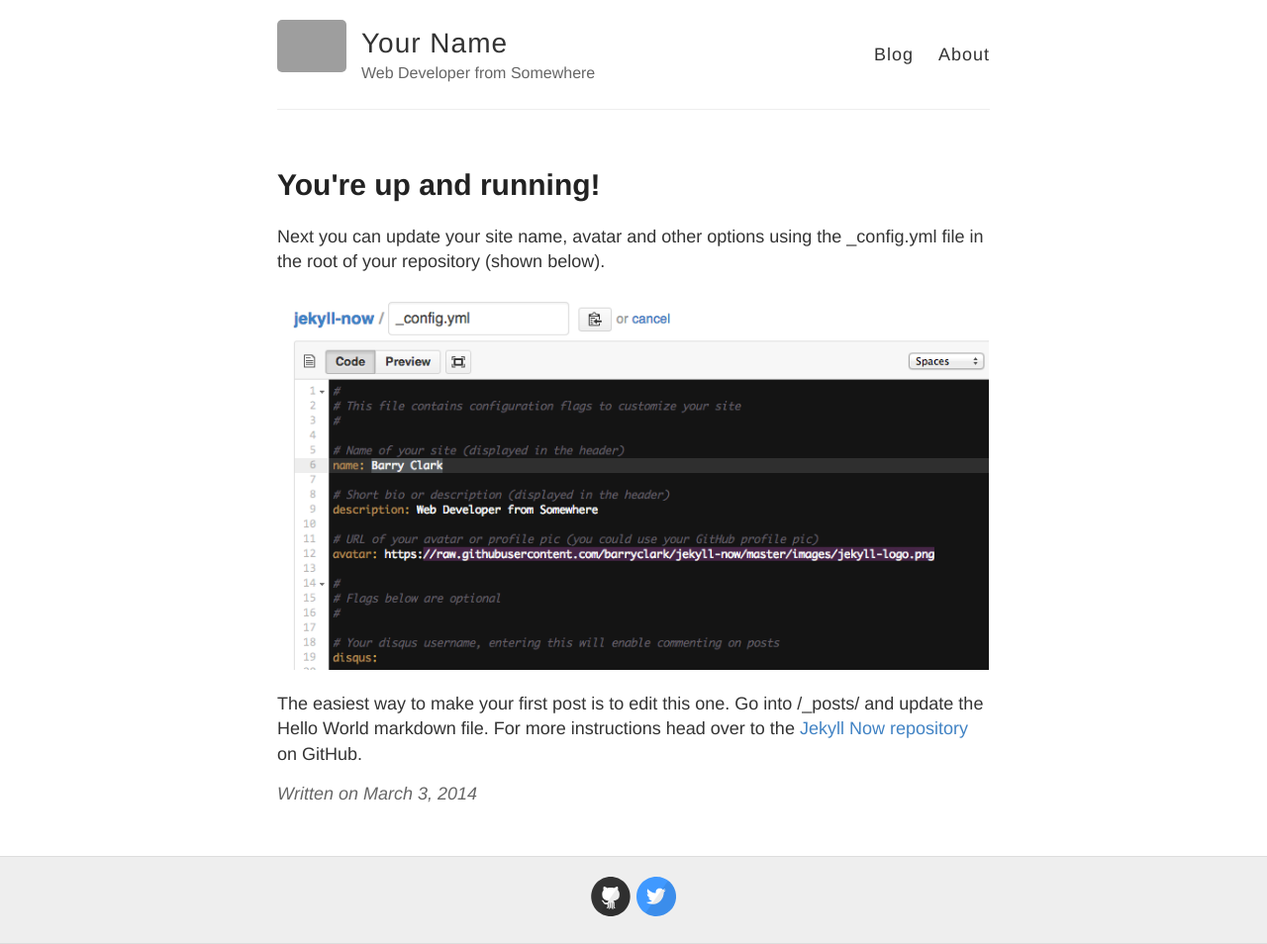
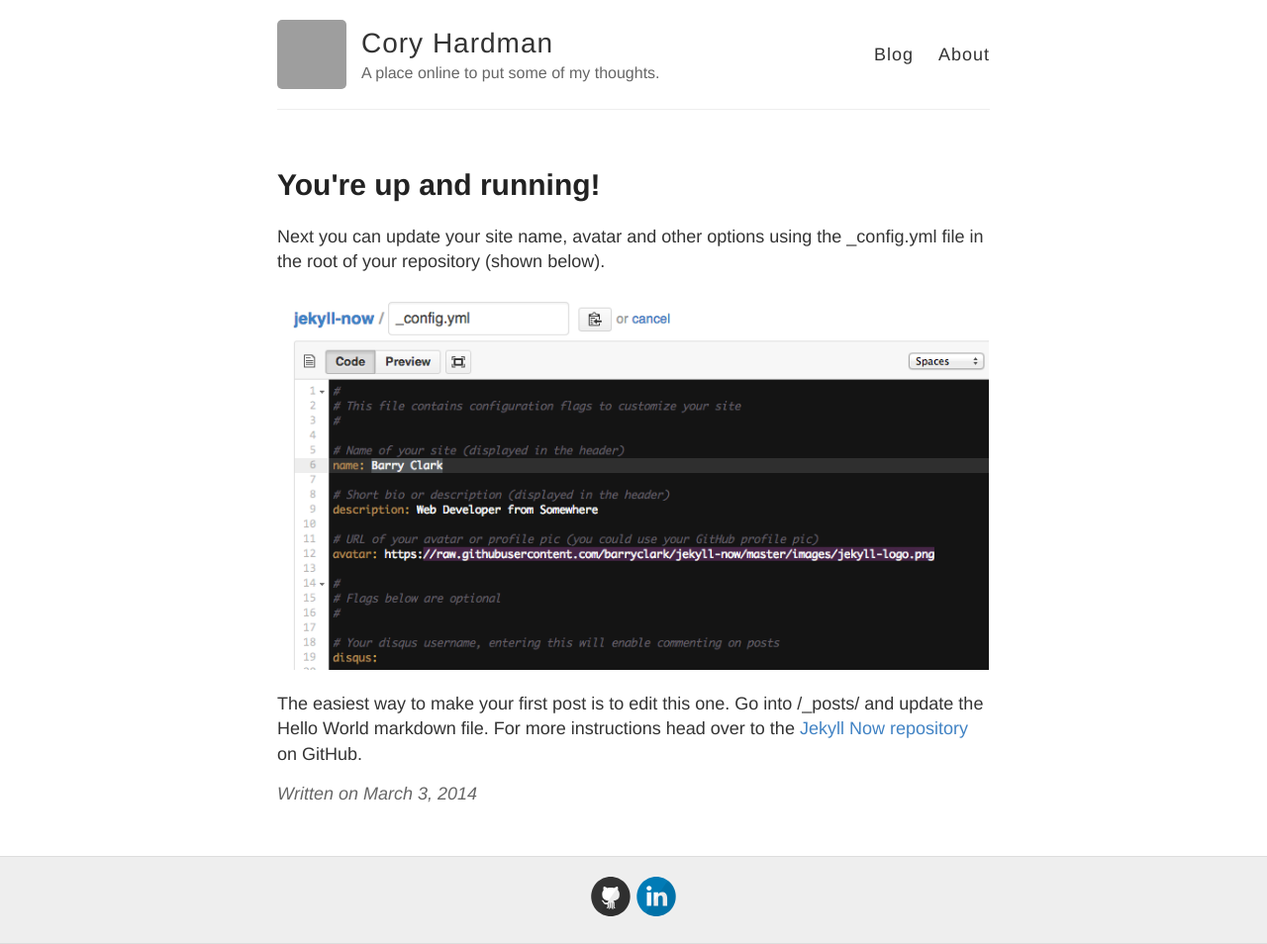
Before and after one commit to coryhardman/coryhardman.github.io, a Jekyll site: the page built from _posts/2014-3-3-Hello-World.md, in a window 1280 px wide. Shown: the whole page at 99% size. Built offline with Jekyll 4.4.1, drawn with Linux system fonts in a browser that asks for light colours; grey boxes are pictures that could not be loaded.

Commit message:
update the config

```diff
--- a/_config.yml
+++ b/_config.yml
@@ -3,13 +3,13 @@
 #
 
 # Name of your site (displayed in the header)
-name: Your Name
+name: Cory Hardman
 
 # Short bio or description (displayed in the header)
-description: Web Developer from Somewhere
+description: A place online to put some of my thoughts.
 
 # URL of your avatar or profile pic (you could use your GitHub profile pic)
-avatar: https://raw.githubusercontent.com/barryclark/jekyll-now/master/images/jekyll-logo.png
+avatar: https://avatars.githubusercontent.com/u/1251039?v=4
 
 #
 # Flags below are optional
@@ -21,12 +21,12 @@ footer-links:
   email:
   facebook:
   flickr:
-  github: barryclark/jekyll-now
+  github: coryhardman
   instagram:
-  linkedin:
+  linkedin: https://www.linkedin.com/in/coryhardman/
   pinterest:
   rss: # just type anything here for a working RSS icon
-  twitter: jekyllrb
+  twitter:
   stackoverflow: # your stackoverflow profile, e.g. "users/50476/bart-kiers"
   youtube: # channel/<your_long_string> or user/<user-name>
   googleplus: # anything in your profile username that comes after plus.google.com/
```
